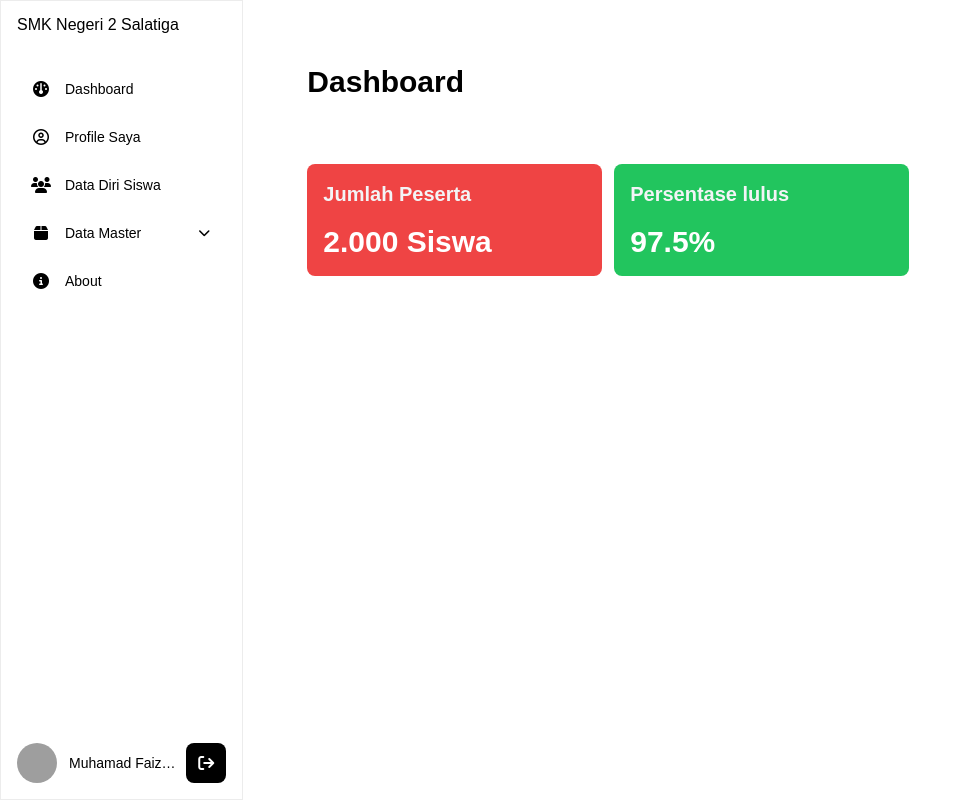
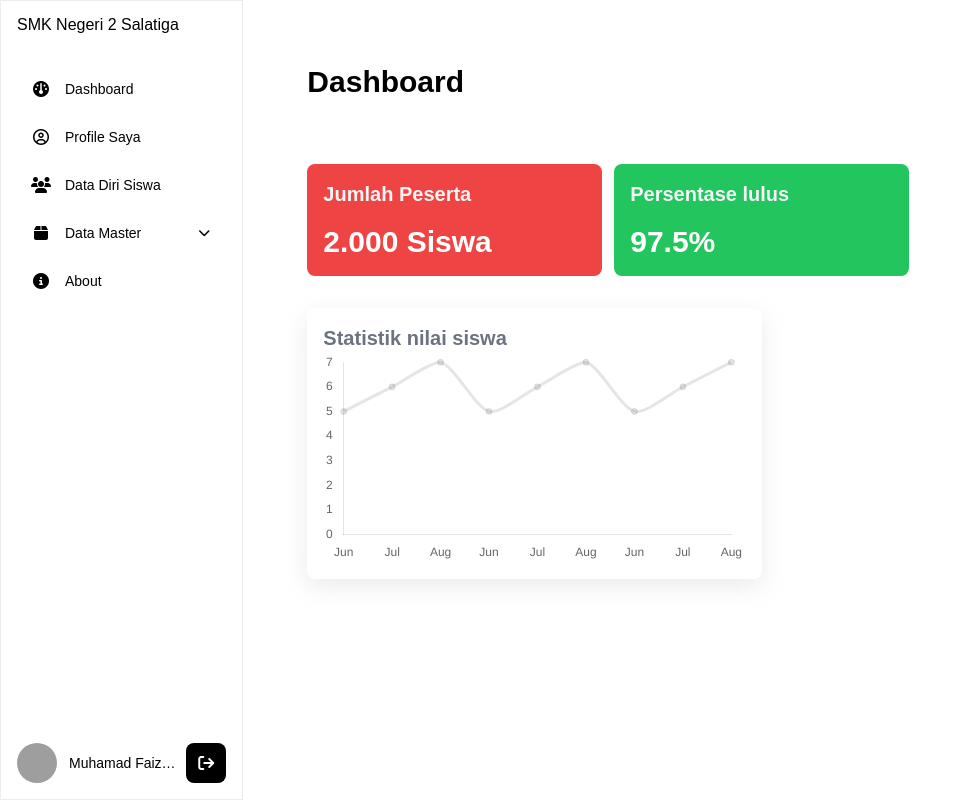
Before and after one commit to FaizunM/project-kel-8-frontend, a React (Create React App) app: page /dashboard in a window 1280 px wide. Shown: the whole page, without its empty margins (0-971 px from the left). Built offline with nearby package versions, Linux system fonts and the light colour scheme; grey boxes are pictures that could not be loaded.

Commit message:
Menginstall dependency react-chartjs dan menambahkan homepage dashboard v0.1

```diff
--- a/package.json
+++ b/package.json
@@ -7,7 +7,9 @@
     "@testing-library/react": "^13.4.0",
     "@testing-library/user-event": "^13.5.0",
     "axios": "^1.1.3",
+    "chart.js": "^3.9.1",
     "react": "^18.2.0",
+    "react-chartjs-2": "^4.3.1",
     "react-dom": "^18.2.0",
     "react-router-dom": "^6.4.3",
     "react-scripts": "5.0.1",
--- a/src/components/admin/Home.js
+++ b/src/components/admin/Home.js
@@ -1,6 +1,18 @@
+import { Chart } from "react-chartjs-2";
+import {
+  Chart as ChartJs,
+  LineElement,
+  PointElement,
+  LinearScale,
+  Title,
+  CategoryScale,
+} from "chart.js";
+
+ChartJs.register(LineElement, PointElement, LinearScale, Title, CategoryScale, );
+
 export default function Home() {
   return (
-    <div className="w-full h-screen px-16 py-16">
+    <div className="w-full h-screen px-16 py-16 overflow-y-scroll">
       <h1 className="text-3xl font-semibold">Dashboard</h1>
       <div className="w-full h-auto mt-16">
         <div className="w-full h-auto grid grid-cols-3 items-center gap-3">
@@ -19,6 +31,62 @@ export default function Home() {
             <div className="w-auto h-auto text-3xl font-bold mt-4">97.5%</div>
           </div>
         </div>
+        <div className="w-full h-auto grid grid-cols-2">
+          <div className="w-full h-auto p-4 bg-white shadow-default rounded-lg mt-8">
+            <h3 className="text-xl font-semibold text-gray-500">
+              Statistik nilai siswa
+            </h3>
+            <Chart
+              type="line"
+              data={{
+                labels: [
+                  "Jun",
+                  "Jul",
+                  "Aug",
+                  "Jun",
+                  "Jul",
+                  "Aug",
+                  "Jun",
+                  "Jul",
+                  "Aug",
+                ],
+                datasets: [
+                  {
+                    id: 1,
+                    label: "",
+                    data: [5, 6, 7, 5, 6, 7, 5, 6, 7],
+                    tension: 0.25,
+                  },
+                ],
+              }}
+              options={{
+                scales: {
+                  x: {
+                    grid: {
+                      display: false,
+                    },
+                    beginAtZero: true,
+                  },
+                  y: {
+                    grid: {
+                      display: false,
+                    },
+                    beginAtZero: true,
+                  },
+                },
+                plugins: {
+                  legend: {
+                    labels: {
+                      font: {
+                        family: "'Poppins', 'Helvetica','Arial', 'sans-serif",
+                      },
+                    },
+                  },
+                },
+              }}
+            />
+          </div>
+        </div>
       </div>
     </div>
   );
```
Also changed, not shown: src/components/admin/Profile.js (added), 1 other file (tests, documents, lock files or other folders).
